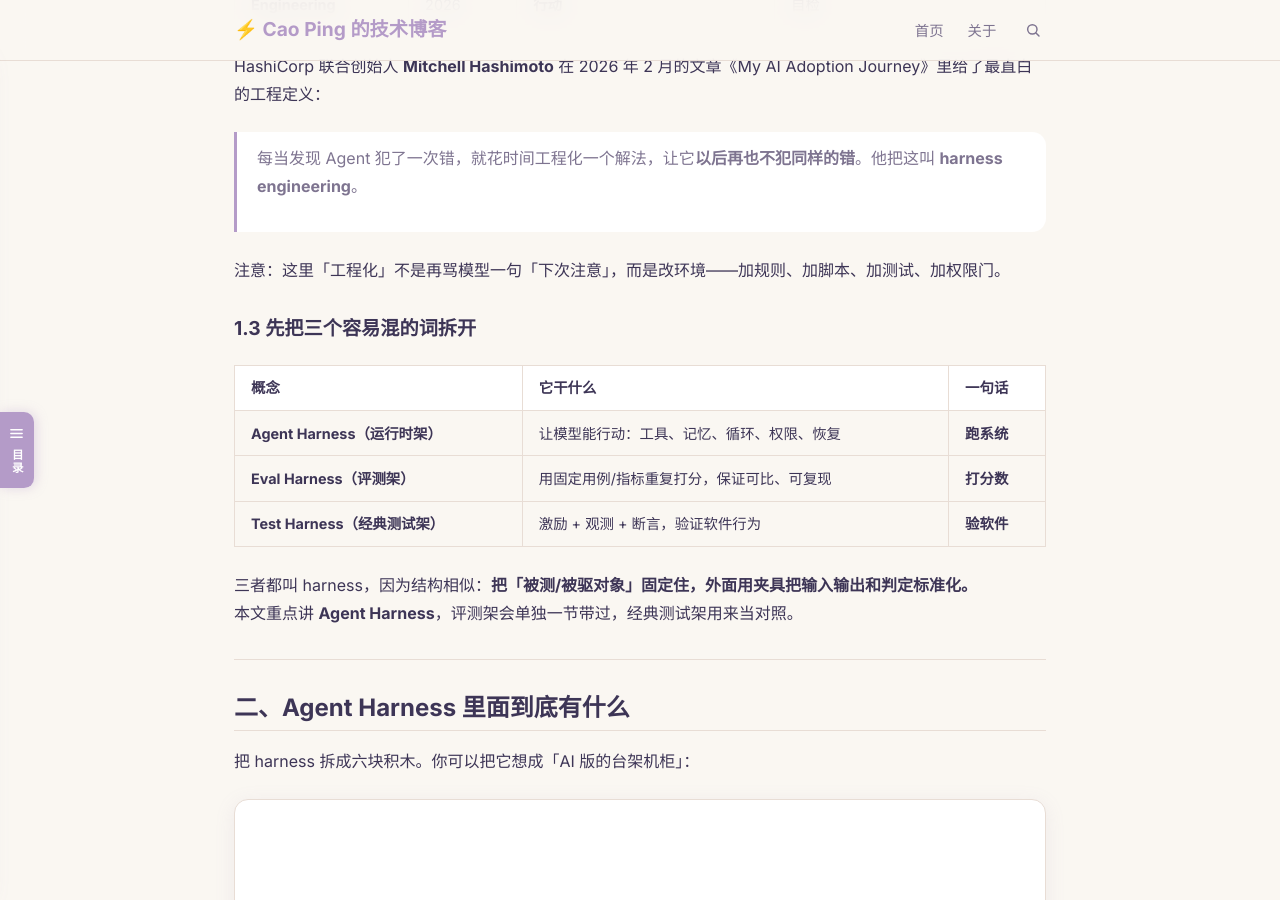
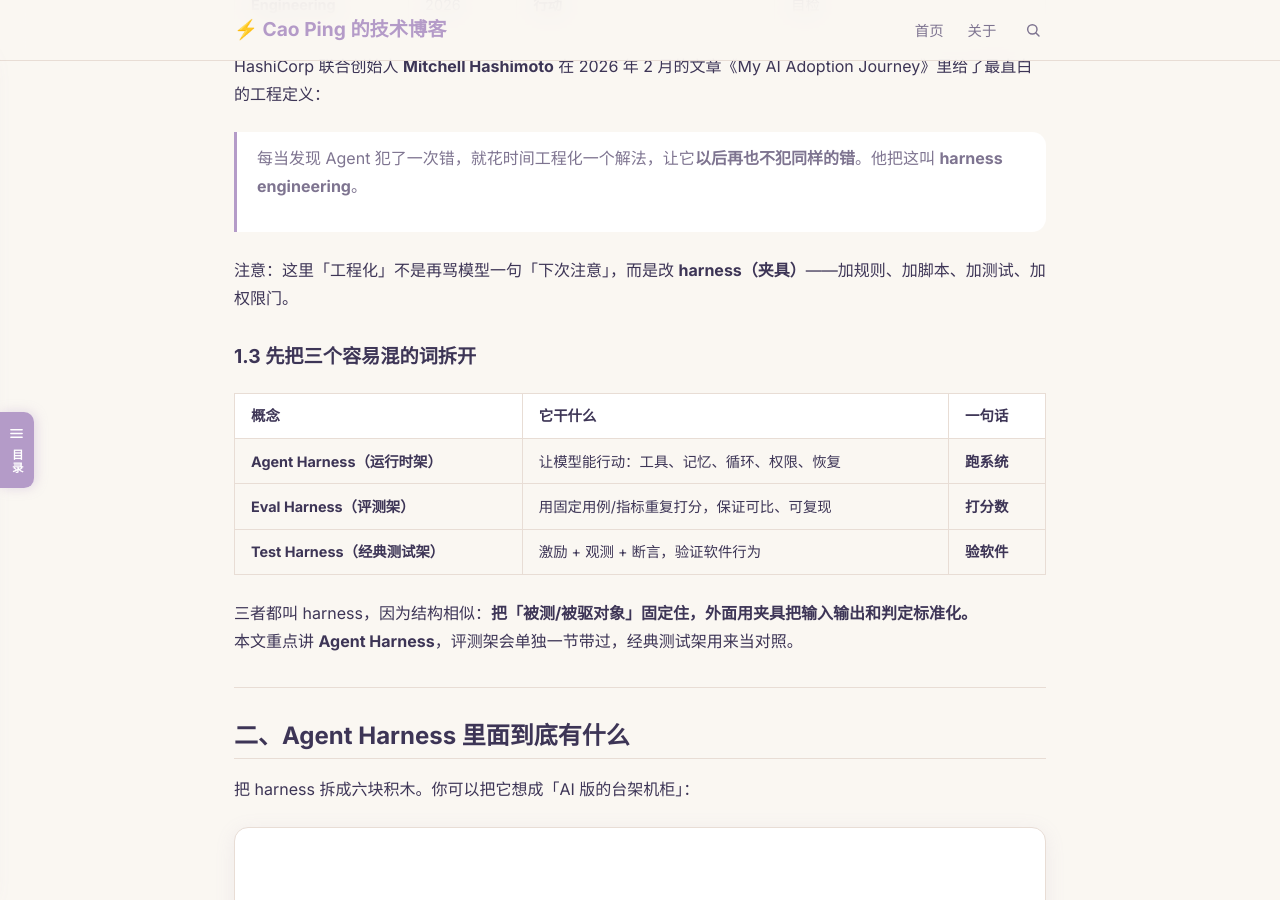
Before and after one commit to caoping0623/caoping0623.github.io, a Jekyll site: the page built from _posts/2026-07-30-ai-harness.md, in a window 1280 px wide and 900 px high, scrolled down 2622 px. Built offline with Jekyll 4.4.1, drawn with Linux system fonts in a browser that asks for light colours.

Commit message:
docs: 区分「改 harness」与 1.1 表中的环境
Co-authored-by: Cursor <cursoragent@cursor.com>

```diff
--- a/_posts/2026-07-30-ai-harness.md
+++ b/_posts/2026-07-30-ai-harness.md
@@ -87,7 +87,7 @@ HashiCorp 联合创始人 **Mitchell Hashimoto** 在 2026 年 2 月的文章《M
 
 > 每当发现 Agent 犯了一次错，就花时间工程化一个解法，让它**以后再也不犯同样的错**。他把这叫 **harness engineering**。
 
-注意：这里「工程化」不是再骂模型一句「下次注意」，而是改环境——加规则、加脚本、加测试、加权限门。
+注意：这里「工程化」不是再骂模型一句「下次注意」，而是改 **harness（夹具）**——加规则、加脚本、加测试、加权限门。
 
 ### 1.3 先把三个容易混的词拆开
 
```
